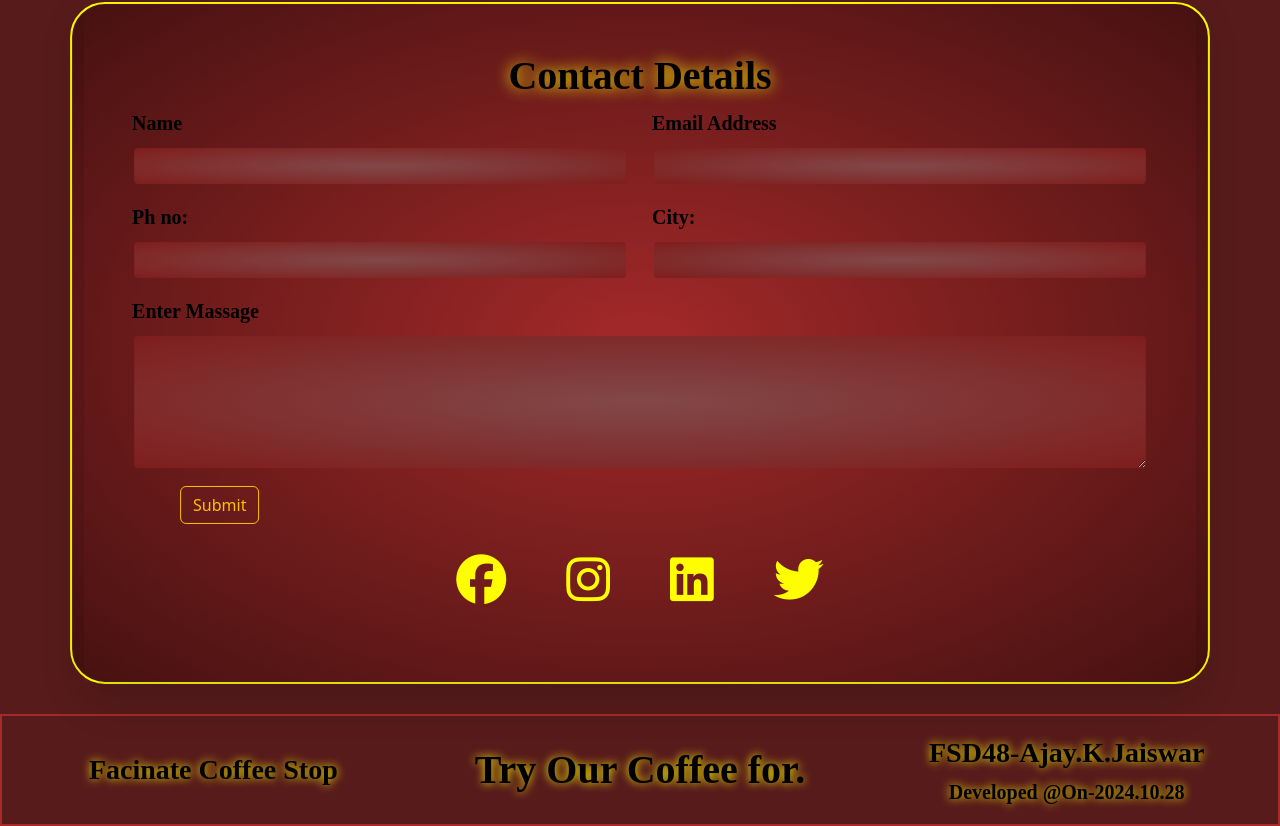
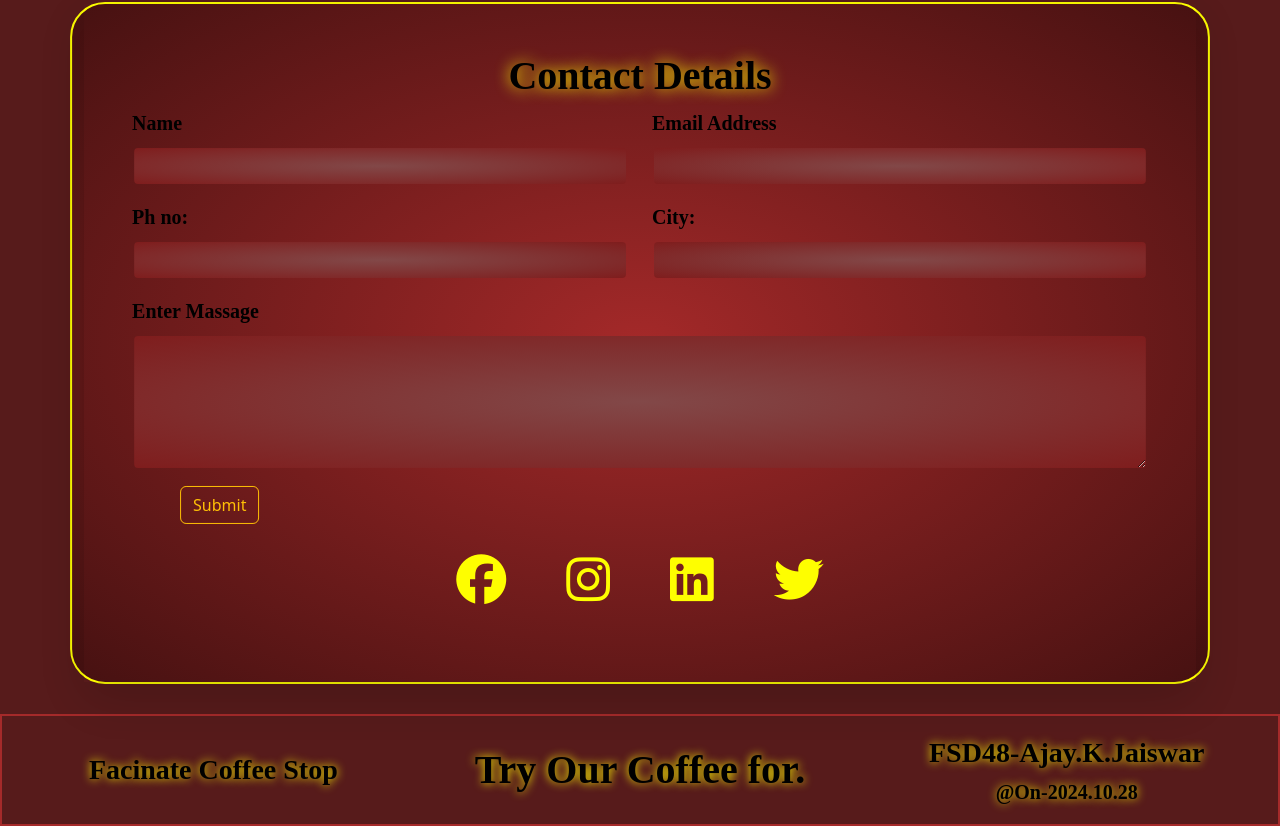
Before and after one commit to FSDAjay/React-project, a React (Create React App) app in the folder Coffee React/coffee-app/: page /Special3 in a window 1280 px wide. Shown: the part 2936-3762 px from the top of the page. Built offline with nearby package versions, Linux system fonts and the light colour scheme; no server answers.

Commit message:
Update fotter.js

```diff
--- a/Coffee React/coffee-app/src/Components/fotter.js
+++ b/Coffee React/coffee-app/src/Components/fotter.js
@@ -23,7 +23,7 @@ function Footer() {
 
                         <div className="col-12 col-sm-12 col-md-4 col-lg-4 ">
                             <h3 className="head">FSD48-Ajay.K.Jaiswar </h3>
-                            <h5 className="head">Developed @On-2024.10.28 </h5>
+                            <h5 className="head"> @On-2024.10.28 </h5>
                         </div>
                     </div>
 
```
